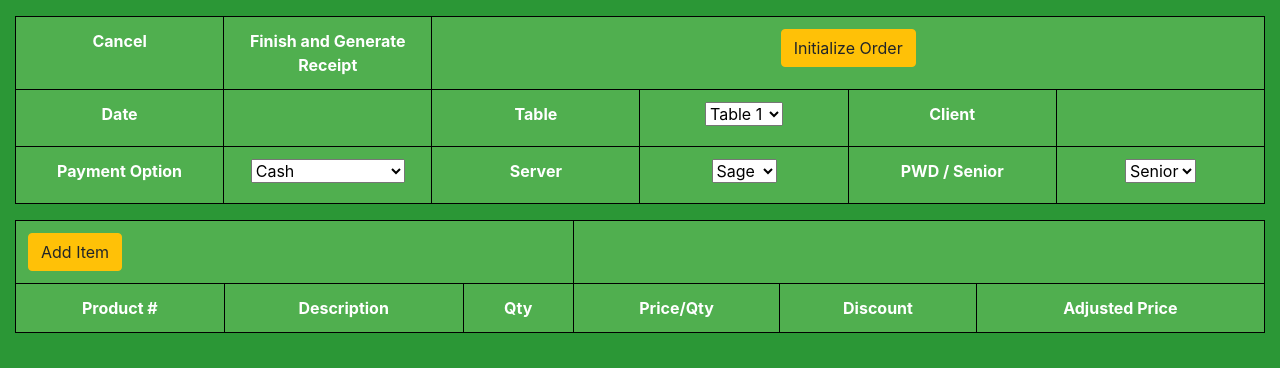
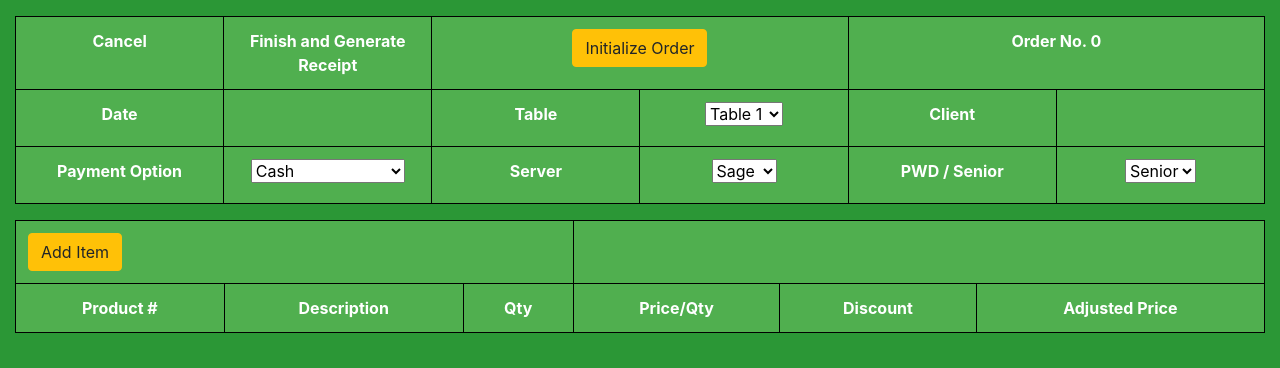
Before and after one commit to isaiahdylan-pascua/San-Isidore-Consulting, a Django app: page /products/Order in a window 1280 px wide. Shown: the part 52-420 px from the top of the page. Run offline with Django 4.2, Linux system fonts and the light colour scheme; data that the repository does not hold is empty.

Commit message:
attempting to initialize orderline

```diff
--- a/SANISIDORE/products/templates/products/Order.html
+++ b/SANISIDORE/products/templates/products/Order.html
@@ -101,7 +101,8 @@
             <tr>
               <th>Cancel</th>
               <th>Finish and Generate Receipt</th>
-              <th colspan="4"><button type="submit" class="btn btn-warning">Initialize Order</button></th>
+              <th colspan="2"><button type="submit" class="btn btn-warning">Initialize Order</button></th>
+              <th colspan="2">Order No. {{orderno}}</th>
             </tr>
 
             <tr>
@@ -166,14 +167,22 @@
         </div>
       </div>
     </div>
+
+
+
+
+
+
+
     <div class="form-popup" id="myForm">
-      <form action="orderline" method="POST" class="form-container" >
+      <form action="Orderline" method="POST" class="form-container" >
+        {% csrf_token %}
       <table>
         <th>Add Item</th>
 
       <tr>
         <td><label for="ItemID"><b>ItemID</b></label></td>
-        <td><input type="number" placeholder="Select Item ID" name="code" id="ItemID" required></td>
+        <td><input type="number" placeholder="Select Item ID" name="ItemID" id="ItemID" required></td>
       </tr>
 
       <tr>
@@ -186,8 +195,8 @@
         <td>
           <select name="dsc" id="dsc">
             <option value=""></option>
-            <option value="Yes">Yes</option>
-            <option value="No">No</option>
+            <option value="True">Yes</option>
+            <option value="False">No</option>
         </td>
       </tr>
 
@@ -202,8 +211,8 @@
         <td></td>
       </tr>
 
-      </form>
     </table>
+  </form>
     </div>
 
     <script>
--- a/SANISIDORE/products/urls.py
+++ b/SANISIDORE/products/urls.py
@@ -6,4 +6,5 @@ urlpatterns = [
     path('addProduct', views.addProduct, name='addProduct'),
     path('displayProduct', views.displayProduct, name='displayProduct'),
     path('Order', views.Order, name='Order'),
+    # path('Orderline', views.Orderline, name='Orderline')
 ]
--- a/SANISIDORE/products/views.py
+++ b/SANISIDORE/products/views.py
@@ -30,6 +30,10 @@ def displayProduct(request):
     return render(request, "products/test.html", {'products': products})
 
 def Order(request):
+    if len(Orders.objects.all()) > 1:
+        orderno = Orders.objects.order_by('-OrderID')[0].getID
+    else:
+        orderno = 0
     if request.method == "POST":
         server = request.POST['server']
         table = request.POST['table']
@@ -41,4 +45,17 @@ def Order(request):
 
 
 
-    return render(request, "products/Order.html")
+    return render(request, "products/Order.html", {'orderno': orderno})
+
+# def Orderline(request):
+#     orderno = Orders.objects.order_by('-OrderID')[0].getID
+#     if request.method == "POST":
+#         orderid = orderno
+#         pID = request.POST['ItemID']
+#         pqty = request.POST['qty']
+#         dsc = request.POST['dsc']
+
+#         new_orderline = Orderlines(OrderID=orderid, ProductID=pID, ProductQty=pqty, Discount=dsc)
+#         new_orderline.save()
+
+#     return render(request, "products/Order.html")
```
Also changed, not shown: SANISIDORE/products/admin.py (+6 -3 lines), SANISIDORE/products/models.py (+22 -32 lines), SANISIDORE/products/migrations/0015_test.py (added), SANISIDORE/products/migrations/0016_remove_test_productid_test_orderid.py (added).
